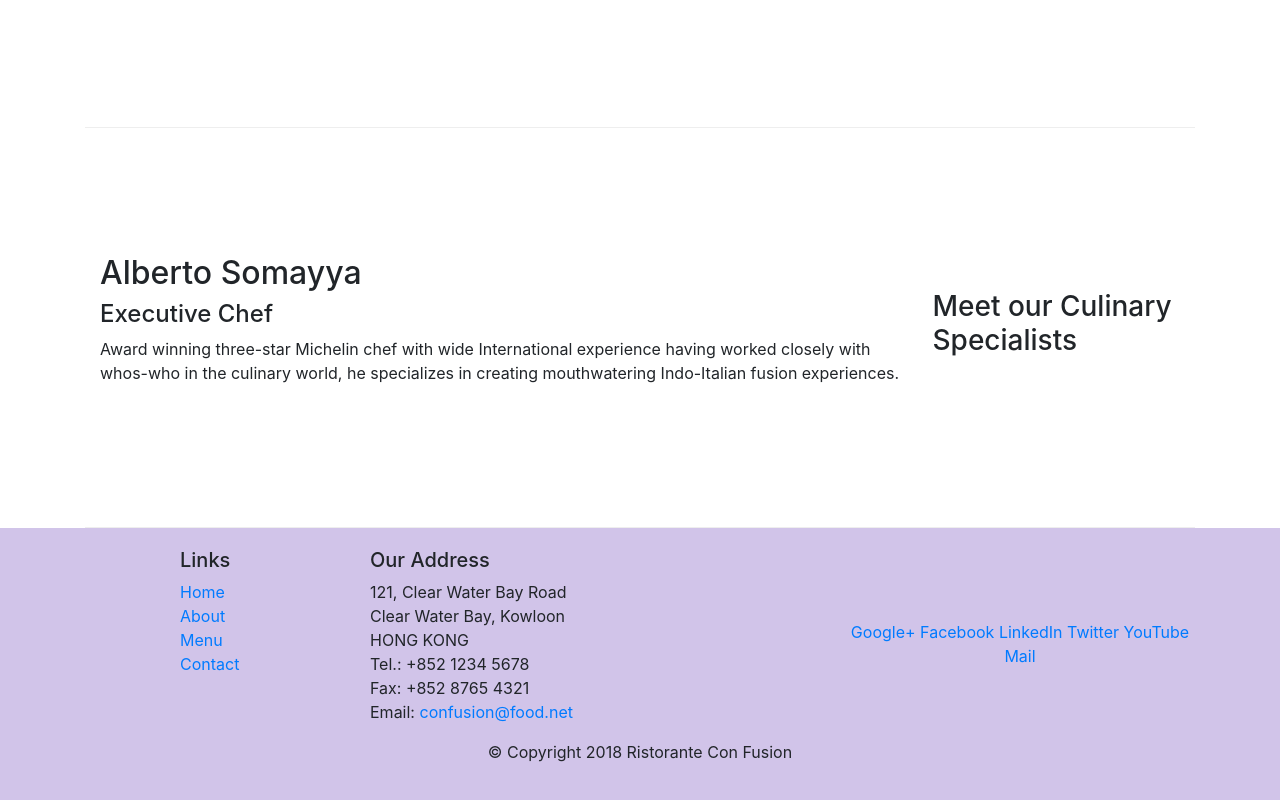
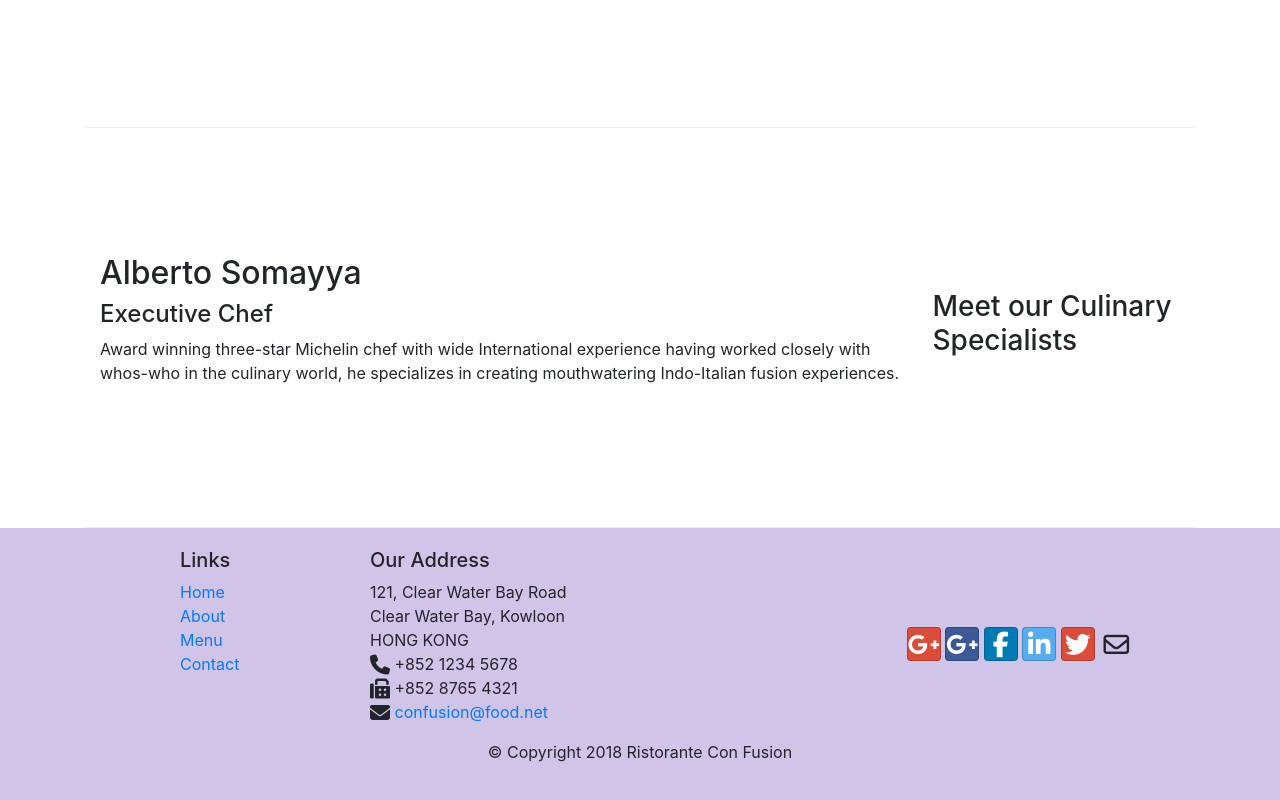
Before and after one commit to ayushiarya/Mooc-Full-Stack-Web-Development---BootStrap4, a plain HTML site: page index.html in a window 1280 px wide. Shown: the part 1006-1806 px from the top of the page. Drawn offline with nearby package versions, Linux system fonts and the light colour scheme.

Commit message:
font icon
Signed-off-by: ayushiarya <ayushiarya8@gmail.com>

```diff
--- a/index.html
+++ b/index.html
@@ -9,7 +9,10 @@
 
         <!-- Bootstrap CSS -->
         <link rel="stylesheet" href="node_modules/bootstrap/dist/css/bootstrap.min.css">
+        <link rel="stylesheet" href="node_modules/font-awesome/css/font-awesome.min.css">
+        <link rel="stylesheet" href="node_modules/bootstrap-social/bootstrap-social.css">
         <link rel="stylesheet" href="css/style.css"></link>
+
     <title>Ristorante Con Fusion</title>
 </head>
 
@@ -23,16 +26,16 @@
             <div class="collapse navbar-collapse" id="Navbar">
                 <ul class="navbar-nav mr-auto">
                     <li class="nav-item">
-                        <a class="nav-link active" href="#"> Home</a>
+                        <a class="nav-link active" href="#"><span class="fa fa-home fa-lg"></span> Home</a>
                     </li>
                     <li class="nav-item">
-                        <a class="nav-link" href="./aboutus.html"> About</a>
+                        <a class="nav-link" href="./aboutus.html"><span class="fa fa-info fa-lg"></span> About</a>
                     </li>
                     <li class="nav-item">
-                        <a class="nav-link" href="#">Menu</a>
+                        <a class="nav-link" href="#"><span class="fa fa-list fa-lg"></span>Menu</a>
                     </li>
                     <li class="nav-item">
-                        <a class="nav-link" href="#"> Contact</a>
+                        <a class="nav-link" href="#"><span class="fa fa-address-card fa-lg"></span> Contact</a>
                     </li>
                 </ul>
             </div>
@@ -104,19 +107,19 @@
 		              121, Clear Water Bay Road<br>
 		              Clear Water Bay, Kowloon<br>
 		              HONG KONG<br>
-		              Tel.: +852 1234 5678<br>
-		              Fax: +852 8765 4321<br>
-		              Email: <a href="mailto:confusion@food.net">confusion@food.net</a>
+		              <i class="fa fa-phone fa-lg"></i> +852 1234 5678<br>
+		              <i class="fa fa-fax fa-lg"></i> +852 8765 4321<br>
+		              <i class="fa fa-envelope fa-lg"></i> <a href="mailto:confusion@food.net">confusion@food.net</a>
 		           </address>
                 </div>
                 <div class="col-12 col-sm-4 align-self-center">
                     <div class="text-center">
-                        <a href="http://google.com/+">Google+</a>
-                        <a href="http://www.facebook.com/profile.php?id=">Facebook</a>
-                        <a href="http://www.linkedin.com/in/">LinkedIn</a>
-                        <a href="http://twitter.com/">Twitter</a>
-                        <a href="http://youtube.com/">YouTube</a>
-                        <a href="mailto:">Mail</a>
+                        <a class="btn btn-social-icon btn-google" href="http://google.com/+"><i class="fa fa-google-plus fa-lg"></i></a>
+                        <a class="btn btn-social-icon btn-facebook" href="http://www.facebook.com/profile.php?id="><i class="fa fa-google-plus fa-lg"></i></a>
+                        <a class="btn btn-social-icon btn-linkedin" href="http://www.linkedin.com/in/"><i class="fa fa-facebook fa-lg"></i></a>
+                        <a class="btn btn-social-icon btn-twitter" href="http://twitter.com/"><i class="fa fa-linkedin fa-lg"></i></a>
+                        <a class="btn btn-social-icon btn-google" href="http://youtube.com/"><i class="fa fa-twitter fa-lg"></i></a>
+                        <a class="btn btn-social-icon " href="mailto:"><i class="fa fa-envelope-o fa-lg"></i></a>
                     </div>
                 </div>
            </div>
```
Also changed, not shown: aboutus.html (+15 -13 lines).
